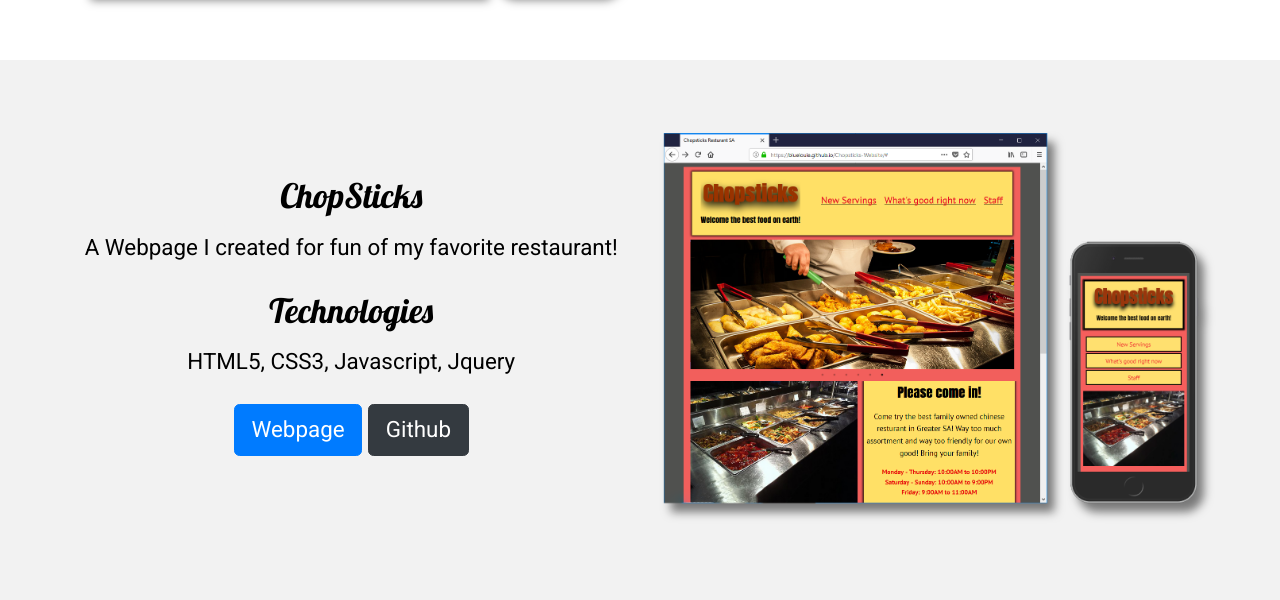
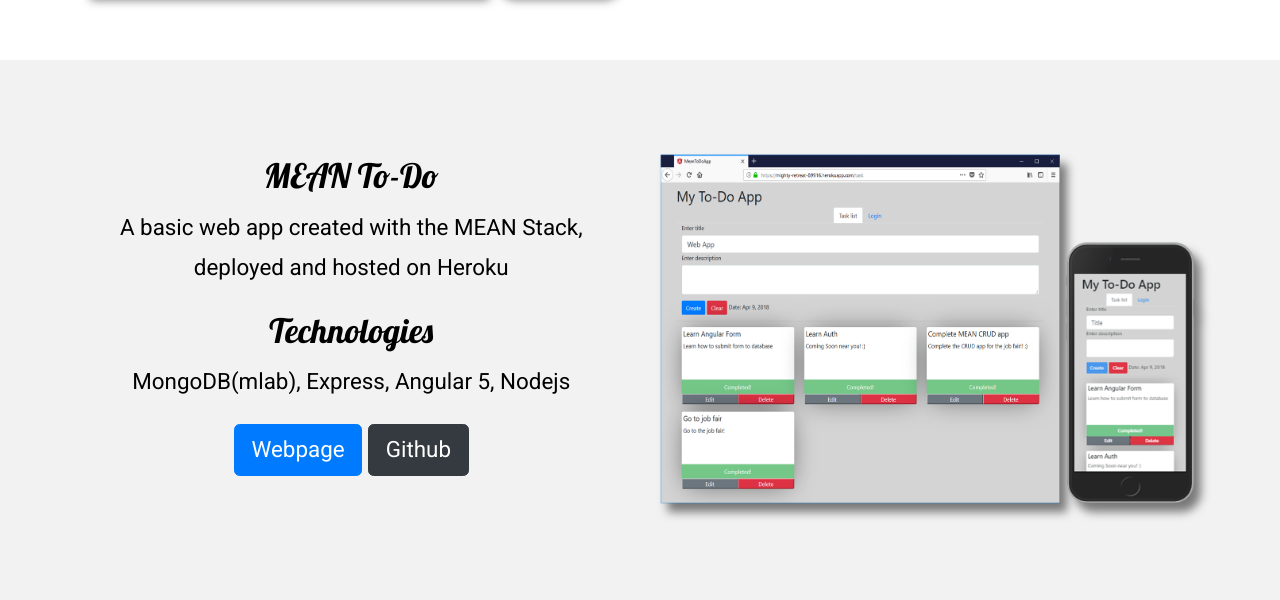
Before and after one commit to bluelouie/bluelouie.github.io, a plain HTML site: page index.html in a window 1280 px wide. Shown: the part 2165-2765 px from the top of the page. Drawn offline with nearby package versions, Linux system fonts and the light colour scheme.

Commit message:
Update for new project

```diff
--- a/index.html
+++ b/index.html
@@ -193,15 +193,15 @@
 
     <div class="row align-items-center" data-aos="fade-down">
       <div class="col-md-6">
-        <h4>ChopSticks</h4>
-        <p>A Webpage I created for fun of my favorite restaurant!</p>
+        <h4>MEAN To-Do</h4>
+        <p>A basic web app created with the MEAN Stack, deployed and hosted on Heroku</p>
         <h4>Technologies</h4>
-        <p>HTML5, CSS3, Javascript, Jquery</p>
-        <a class="btn btn-primary" target="_blank" href="https://bluelouie.github.io/Chopsticks-Website/" role="button">Webpage</a>
-        <a class="btn btn-dark" target="_blank" href="https://github.com/bluelouie/Chopsticks-Website" role="button">Github</a>
+        <p>MongoDB(mlab), Express, Angular 5, Nodejs</p>
+        <a class="btn btn-primary" target="_blank" href="https://mighty-retreat-89916.herokuapp.com" role="button">Webpage</a>
+        <a class="btn btn-dark" target="_blank" href="https://github.com/bluelouie/MEAN-project" role="button">Github</a>
       </div>
       <div class="col-md-6">
-        <img class="d-block w-100 drop-shadow" src="./images/ChopSticksEX.png" alt="First slide">
+        <img class="d-block w-100 drop-shadow" src="./images/MEAN.png" alt="First slide">
       </div>
     </div>
 
```
Also changed, not shown: images/ChopSticksEX.png (deleted), images/MEAN.png (added).
